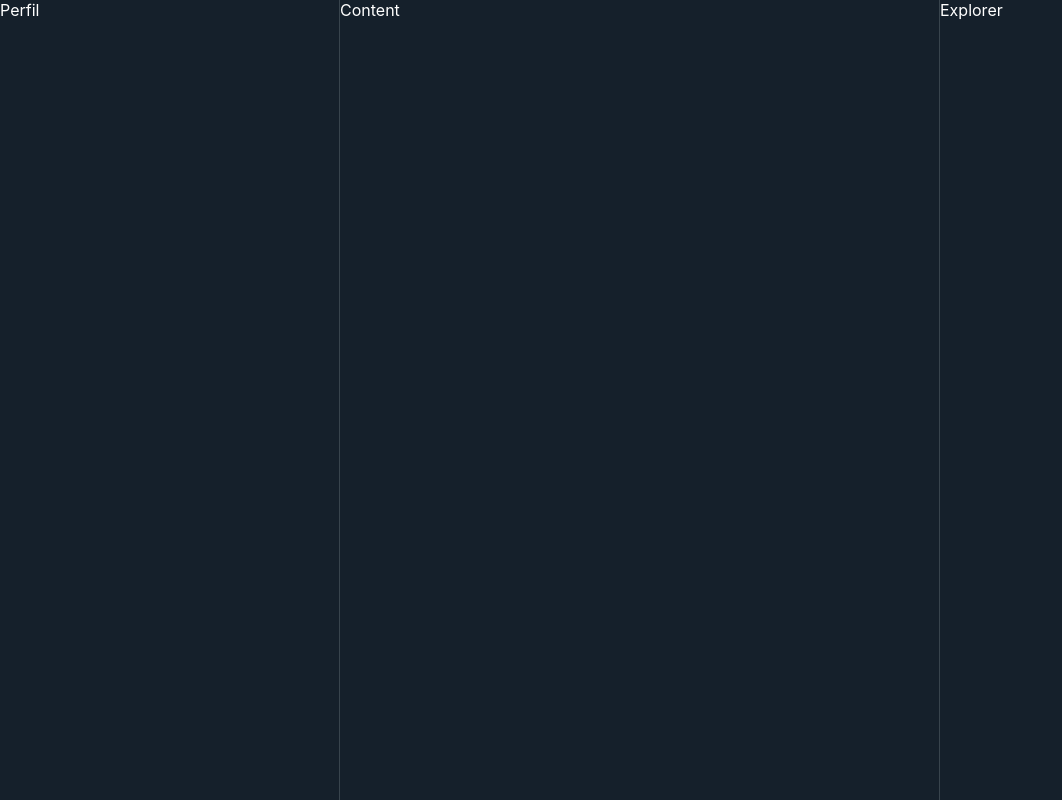
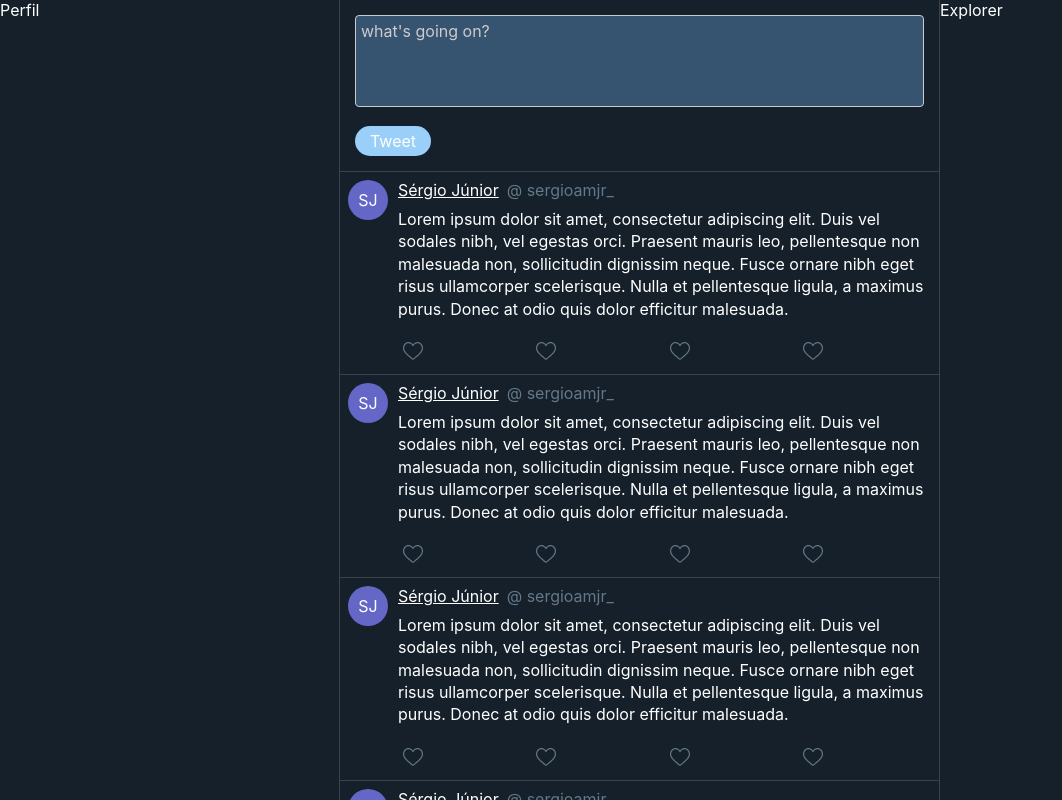
Before and after one commit to Sergioamjr/twitter-clone-merng-stack, a Next.js app in the folder web/: page / in a window 1280 px wide. Shown: the whole page, without its empty margins (0-1062 px from the left). Built offline with nearby package versions, Linux system fonts and the light colour scheme.

Commit message:
Creating home

```diff
--- a/web/components/Tweet/index.tsx
+++ b/web/components/Tweet/index.tsx
@@ -39,16 +39,16 @@ const Tweet = ({ name, user, content, _id }: Props): JSX.Element => {
           <S.Text>{content}</S.Text>
         </S.Content>
         <S.Footer>
-          <S.Like onClick={onClickHandler}>
+          <S.Like aria-label="like" onClick={onClickHandler}>
             <Heart width={20} />
           </S.Like>
-          <S.Like onClick={onClickHandler}>
+          <S.Like aria-label="like" onClick={onClickHandler}>
             <Heart width={20} />
           </S.Like>
-          <S.Like onClick={onClickHandler}>
+          <S.Like aria-label="like" onClick={onClickHandler}>
             <Heart width={20} />
           </S.Like>
-          <S.Like onClick={onClickHandler}>
+          <S.Like aria-label="like" onClick={onClickHandler}>
             <Heart width={20} />
           </S.Like>
         </S.Footer>
--- a/web/components/Tweet/styled.ts
+++ b/web/components/Tweet/styled.ts
@@ -8,13 +8,16 @@ export const Card = styled.section`
   &:not(:last-child) {
     border-bottom: 0;
   }
+  border-left: 0;
+  border-right: 0;
   padding: ${spacings.small};
   display: grid;
   grid-template-columns: 50px 1fr;
 `;
 
 export const Text = styled.p`
-  color: ${colors.white};
+  line-height: 1.4;
+  color: ${colors.whiteLighten};
 `;
 
 export const Name = styled.a`
@@ -22,7 +25,7 @@ export const Name = styled.a`
 `;
 
 export const Username = styled.p`
-  color: ${colors.light};
+  color: ${colors.lightLighten};
   margin-left: ${spacings.small};
 `;
 
--- a/web/components/TweetInput/index.tsx
+++ b/web/components/TweetInput/index.tsx
@@ -8,7 +8,7 @@ type Props = {
 
 const TweetInput = ({
   contentDefault = "",
-  tweetLimit = 10,
+  tweetLimit = 150,
 }: Props): JSX.Element => {
   const [content, setContent] = useState(contentDefault);
 
@@ -25,6 +25,7 @@ const TweetInput = ({
   return (
     <S.Box>
       <S.Input
+        placeholder="what's going on?"
         hasError={isInvalid}
         rows="4"
         onChange={onChangeTweet}
--- a/web/components/TweetInput/styled.ts
+++ b/web/components/TweetInput/styled.ts
@@ -11,15 +11,21 @@ export const Input = styled.textarea<{ hasError: boolean }>`
   border-radius: 4px;
   margin-bottom: 15px;
   font-size: ${fontSizes.small};
-  color: ${colors.dark};
+  color: ${colors.white};
+  background: ${colors.darkBackgroundLighten};
+  &::placeholder {
+    color: ${colors.whiteDarken};
+  }
 `;
 
 export const Button = styled(ButtonBase)``;
 
-export const Box = styled.div``;
+export const Box = styled.div`
+  padding: 15px;
+`;
 
 export const Counter = styled.span`
   margin-left: ${spacings.small};
   font-size: ${fontSizes.extraSmall};
-  color: ${colors.darkLighten};
+  color: ${colors.whiteDarken};
 `;
--- /dev/null
+++ b/web/features/home/index.tsx
@@ -0,0 +1,33 @@
+import Tweet from "../../components/Tweet";
+import TweetInput from "../../components/TweetInput";
+import * as S from "./styled";
+
+const Home = (): JSX.Element => {
+  const twees = new Array(10);
+  return (
+    <S.Content>
+      <S.Column>
+        <S.Text>Perfil</S.Text>
+      </S.Column>
+      <S.Column>
+        <TweetInput />
+        {[1, 2, 3, 4, 5, 6, 7, 8, 9, 10].map((i) => {
+          return (
+            <Tweet
+              key={i}
+              name="Sérgio Júnior"
+              user="sergioamjr_"
+              content="Lorem ipsum dolor sit amet, consectetur adipiscing elit. Duis vel sodales nibh, vel egestas orci. Praesent mauris leo, pellentesque non malesuada non, sollicitudin dignissim neque. Fusce ornare nibh eget risus ullamcorper scelerisque. Nulla et pellentesque ligula, a maximus purus. Donec at odio quis dolor efficitur malesuada."
+              _id="123"
+            />
+          );
+        })}
+      </S.Column>
+      <S.Column>
+        <S.Text>Explorer</S.Text>
+      </S.Column>
+    </S.Content>
+  );
+};
+
+export default Home;
--- /dev/null
+++ b/web/features/home/styled.ts
@@ -0,0 +1,20 @@
+import { colors } from "./../../theme";
+import styled from "styled-components";
+
+export const Content = styled.div`
+  background: ${colors.darkBackground};
+  display: grid;
+  height: 100%;
+  grid-template-columns: 1fr 600px 1fr;
+`;
+
+export const Column = styled.div`
+  overflow: auto;
+  &:not(:last-child) {
+    border-right: 1px solid ${colors.light};
+  }
+`;
+
+export const Text = styled.p`
+  color: ${colors.white};
+`;
--- a/web/icons/index.tsx
+++ b/web/icons/index.tsx
@@ -6,7 +6,10 @@ type SVG = {
   height?: number;
 };
 
-export const Heart = ({ color = colors.light, ...props }: SVG): JSX.Element => (
+export const Heart = ({
+  color = colors.lightLighten,
+  ...props
+}: SVG): JSX.Element => (
   <svg
     {...props}
     viewBox="0 -28 512.001 512"
--- a/web/pages/_app.tsx
+++ b/web/pages/_app.tsx
@@ -23,6 +23,7 @@ export default MyApp;
 
 export const GlobalStyle = createGlobalStyle`
   * {
+    box-sizing: border-box;
     margin: 0;
     padding: 0;
     font-family: -apple-system, BlinkMacSystemFont, "Segoe UI", Roboto, Helvetica, Arial, sans-serif
--- a/web/pages/index.tsx
+++ b/web/pages/index.tsx
@@ -1,19 +1,3 @@
-import * as S from "./styled";
-
-const Home = (): JSX.Element => {
-  return (
-    <S.Content>
-      <S.Column>
-        <S.Text>Perfil</S.Text>
-      </S.Column>
-      <S.Column>
-        <S.Text>Content</S.Text>
-      </S.Column>
-      <S.Column>
-        <S.Text>Explorer</S.Text>
-      </S.Column>
-    </S.Content>
-  );
-};
+import Home from "./../features/home/";
 
 export default Home;
```
